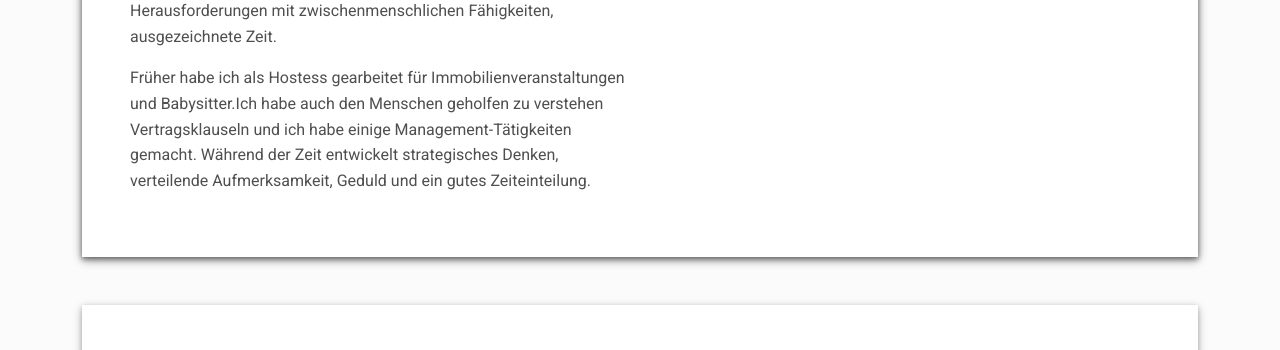
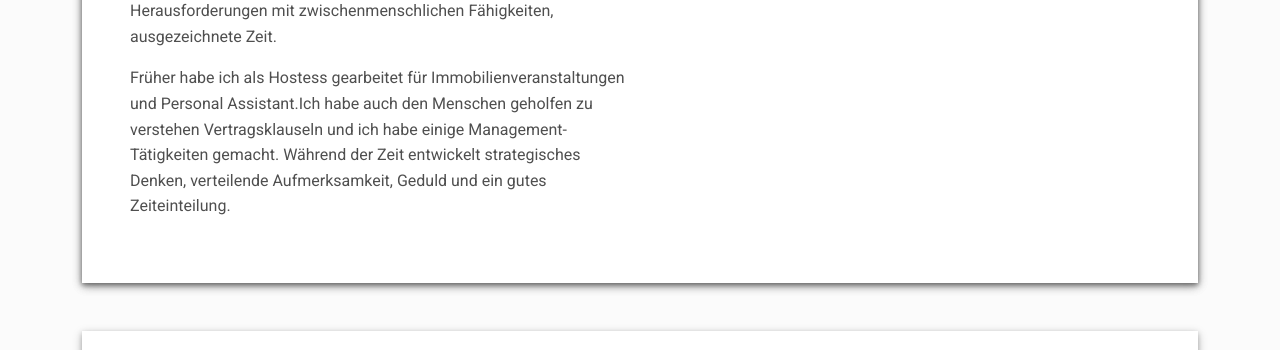
Before and after one commit to diana-dobre/cv, a plain HTML site: page index.html in a window 1280 px wide. Shown: the part 809-1159 px from the top of the page. Drawn offline with Linux system fonts and the light colour scheme.

Commit message:
schimbare descriere

```diff
--- a/index.html
+++ b/index.html
@@ -81,7 +81,7 @@
                                 sie schnellstmöglich wie möglich. </strong> Dafür möchte ich eine Teilzeitstelle suchen
                                 und behalten bietet berufliche Herausforderungen mit zwischenmenschlichen Fähigkeiten,
                                 ausgezeichnete Zeit. </p>
-                            <p>Früher habe ich als Hostess gearbeitet für Immobilienveranstaltungen und Babysitter.Ich
+                            <p>Früher habe ich als Hostess gearbeitet für Immobilienveranstaltungen und Personal Assistant.Ich
                                 habe auch den Menschen  geholfen zu verstehen Vertragsklauseln und ich habe einige
                                 Management-Tätigkeiten gemacht. Während der Zeit entwickelt strategisches Denken,
                                 verteilende Aufmerksamkeit, Geduld und ein gutes Zeiteinteilung. </p>
```
